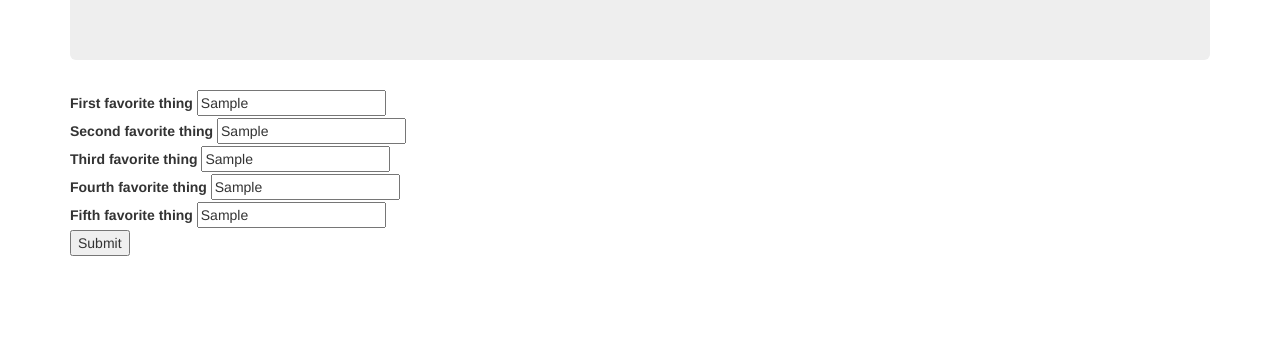
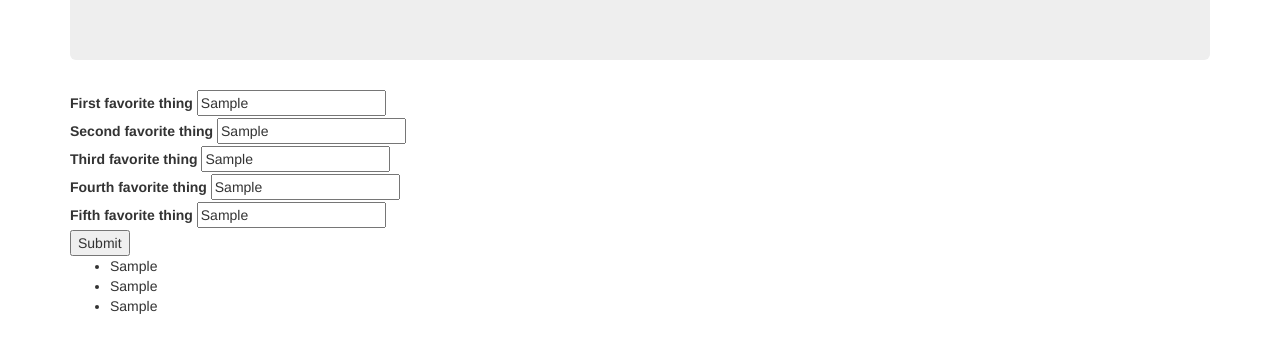
Before and after one commit to StevenLy369/favorite-things-webpage, a plain HTML site: page index.html in a window 1280 px wide. Both pictures are taken after typing "Sample", "Sample", "Sample", "Sample", "Sample" into the empty fields and a click on the button "Submit". Shown: the part 180-530 px from the top of the page. Drawn offline with Linux system fonts and the light colour scheme.

Commit message:
finish exercise by adding elements to a ul tag

```diff
--- a/index.html
+++ b/index.html
@@ -43,6 +43,11 @@
 
     </form>
 
+    <ul id="favesList">
+
+
+    </ul>
+
 
   </div>
 
--- a/js/scripts.js
+++ b/js/scripts.js
@@ -4,7 +4,17 @@ $(document).ready(function () {
 
     var faveArray = [($('input#faveOne').val()), ($('input#faveTwo').val()), ($('input#faveThree').val()), ($('input#faveFour').val()), ($('input#faveFive').val())]
 
-    alert(faveArray);
+    var topThree = [];
+
+    topThree.push(faveArray[1], faveArray[0], faveArray[2]);
+
+
+
+    $("#favesList").append('<li>' + topThree[0] + '</li>');
+    $("#favesList").append('<li>' + topThree[1] + '</li>');
+    $("#favesList").append('<li>' + topThree[2] + '</li>');
+
+
 
   });
 
```
